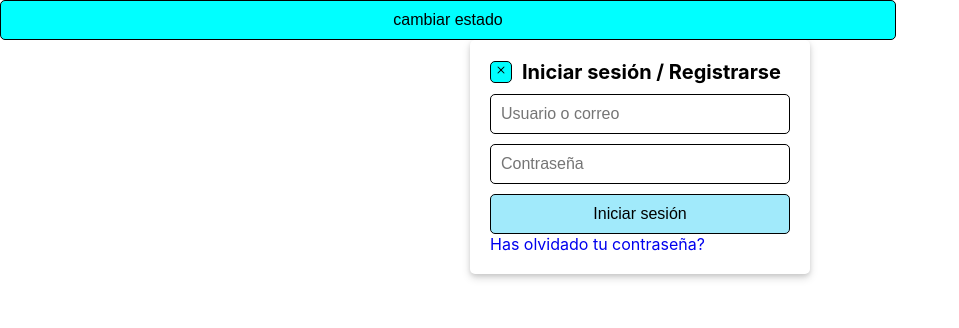
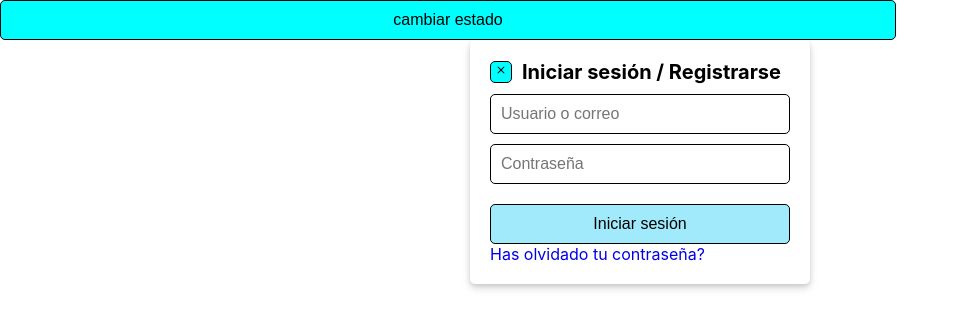
Before and after one commit to GuilleR-lab/ISO2_NONEIM, a React (Create React App) app in the folder frontend/: page /auth in a window 1280 px wide. Shown: the top 328 px of the page, without its empty margins (0-959 px from the left). Built offline with nearby package versions, Linux system fonts and the light colour scheme.

Commit message:
fix auth message error

```diff
--- a/frontend/src/components/Auth.jsx
+++ b/frontend/src/components/Auth.jsx
@@ -109,6 +109,7 @@ const Auth = () => {
           setMessage(data.message);
 
           if(data.message !== "Usuario registrado correctamente"){
+            setMessage("Error ya existe un usuario con ese nombre o correo");
             return;
           }else{
             const messageAuth = document.getElementById("auth-message");
@@ -286,15 +287,15 @@ const Auth = () => {
                   { phase === "register" && <input type="password" id="password" placeholder="Confirmar contraseña" value={password} onChange={(e) => setPassword(e.target.value)}/> }
 
                   {/* Phase message */}
-                  {message && (
+
                     <div id="auth-message" className="login-message" role="alert" aria-live="polite">
-                      <svg xmlns="http://www.w3.org/2000/svg" width="16" height="16" fill="currentColor"
+                      {message && <svg xmlns="http://www.w3.org/2000/svg" width="16" height="16" fill="currentColor"
                           className="bi bi-exclamation-circle-fill" viewBox="0 0 16 16" style={{marginRight:6}}>
                         <path d="M16 8A8 8 0 1 1 0 8a8 8 0 0 1 16 0M8 4a.905.905 0 0 0-.9.995l.35 3.507a.552.552 0 0 0 1.1 0l.35-3.507A.905.905 0 0 0 8 4m.002 6a1 1 0 1 0 0 2 1 1 0 0 0 0-2"/>
-                      </svg>
+                      </svg>}
                       <span>{message}</span>
                     </div>
-                  )}
+
 
                   <button style={{ backgroundColor: "#a1eafb" }}>
                     { phase === "login" ? "Iniciar sesión" : "Registrarme" }
```
